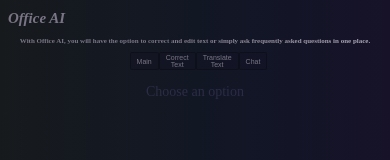
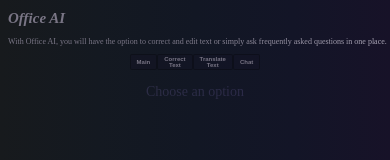
Before and after one commit to andresg19/office-ai, a React (Vite) app in the folder client/: page / in a window 390 px wide. Shown: the top 160 px of the page. Built offline with nearby package versions, Linux system fonts and the light colour scheme; a web font is replaced by a local one.

Commit message:
mobile css

```diff
--- a/client/src/Styles/Buttons.module.css
+++ b/client/src/Styles/Buttons.module.css
@@ -40,7 +40,8 @@ border-color: rgba(0, 0, 0, 0.294);
 @media screen and (min-width: 200px) and (max-width: 490px) {
 
     .btn {
-        font-size: 7px;
+        font-size: 6px;
+        font-weight: bold;
         width: 100%;
     }
 }
--- a/client/src/Styles/Home.module.css
+++ b/client/src/Styles/Home.module.css
@@ -51,7 +51,8 @@ margin-right: auto;
           font-size: 15px;
      }
      .about {
-          font-size: 7px;
+          font-size: 8px;
+          font-weight: 500;
      }
      .choose {
           font-size: 14px;
```
